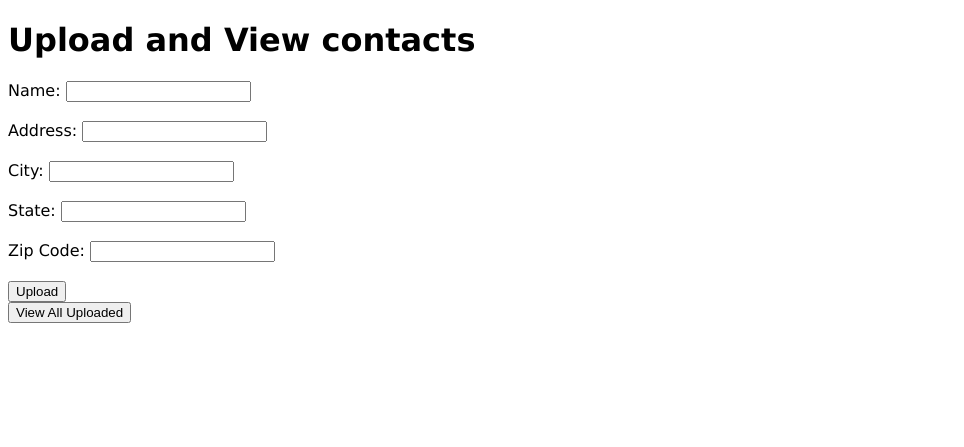
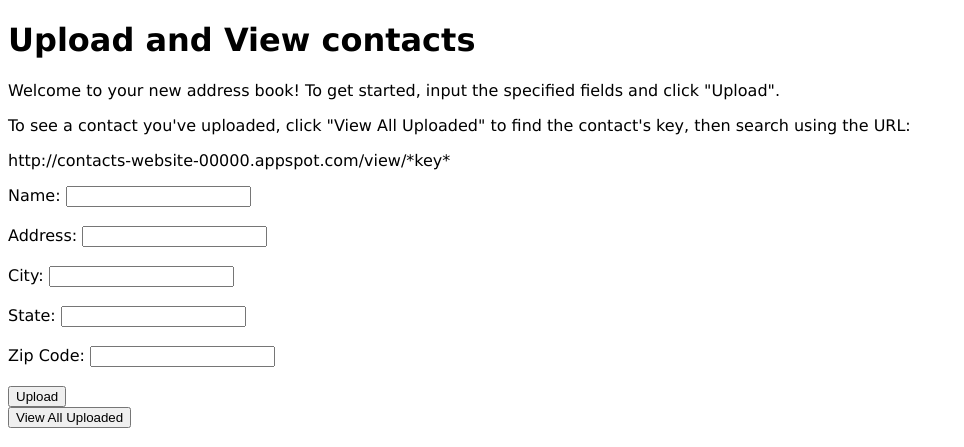
Before and after one commit to Theauxm/Contact-Website, a Flask app: page / in a window 1280 px wide. Shown: the top 447 px of the page, without its empty margins (0-964 px from the left). Run offline with Flask 2, Linux system fonts and the light colour scheme.

Commit message:
Contacts showing up correctly, tested and ready

```diff
--- a/main.py
+++ b/main.py
@@ -40,8 +40,7 @@ def upload():
         zip_c = ""
 
     kind = 'Contacts'
-    uqID = hash(name + address + city + state + zip_c)
-    contact_key = datastore_client.key(kind, uqID)
+    contact_key = datastore_client.key(kind)
     contact = datastore.Entity(key=contact_key)
 
     contact['name'] = name
@@ -50,7 +49,10 @@ def upload():
     contact['state'] = state
     contact['zip'] = zip_c
 
-    datastore_client.put(contact)
+    try:
+        datastore_client.put(contact)
+    except:
+        return root()
 
     attributes = [name, address, city, state, zip_c]
 
@@ -61,10 +63,22 @@ def view(user):
     query = datastore_client.query(kind='Contacts')
 
     contact_list = query.fetch()
+    for q in contact_list:
+        if user == str(q.id):
+            return "Key: " + str(q.id) + "\n Name: " + str(q['name']) + "\n Address: " + str(q['address']) + "\n City: " + str(q['city']) + "\n State: " + str(q['state']) + "\n Zip: " + str(q['zip']) + "\n\n"
+
+    return "Could not find contact based on key!"
+
+@app.route('/view')
+def view_all():
+    query = datastore_client.query(kind='Contacts')
+
+
+    contact_list = query.fetch()
     refined_list = []
 
     for q in contact_list:
-        refined_list.append("Name: " + str(q['name']) + "\n Address: " + str(q['address']) + "\n City: " + str(q['city']) + "\n State: " + str(q['state']) + "\n Zip: " + str(q['zip']) + "\n\n")
+        refined_list.append("Key: " + str(q.id) + "\n Name: " + str(q['name']) + "\n Address: " + str(q['address']) + "\n City: " + str(q['city']) + "\n State: " + str(q['state']) + "\n Zip: " + str(q['zip']) + "\n\n")
 
     return render_template('view.html', contacts=refined_list)
 
--- a/templates/index.html
+++ b/templates/index.html
@@ -7,6 +7,17 @@
 <body>
     <form action="/upload">
         <h1>Upload and View contacts</h1>
+        <p>Welcome to your new address book! To get started,
+          input the specified fields and click "Upload".
+        </p>
+
+        <p>To see a contact you've uploaded, click "View All Uploaded"
+          to find the contact's key, then search using the URL:
+        </p>
+
+        <p>
+          http://contacts-website-00000.appspot.com/view/*key*
+        </p>
 
       <label for="name">Name:</label>
       <input type="text" id="name" name="name"><br><br>
@@ -26,7 +37,7 @@
       <input type="submit" value="Upload">
       </form>
 
-      <form action="/view/&lt;user&gt;">
+      <form action="/view">
         <input type="submit" value="View All Uploaded">
       </form>
   </form>
```
